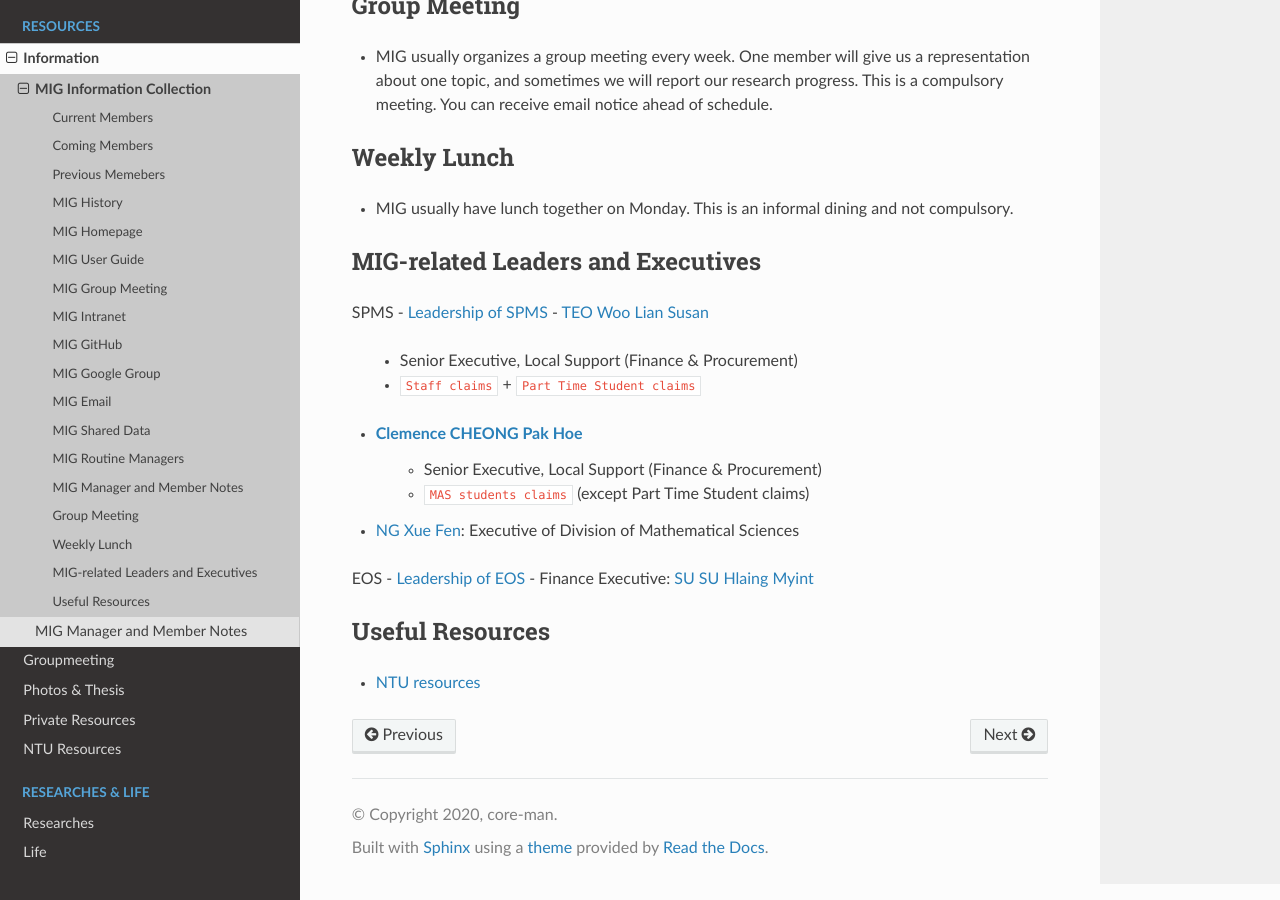
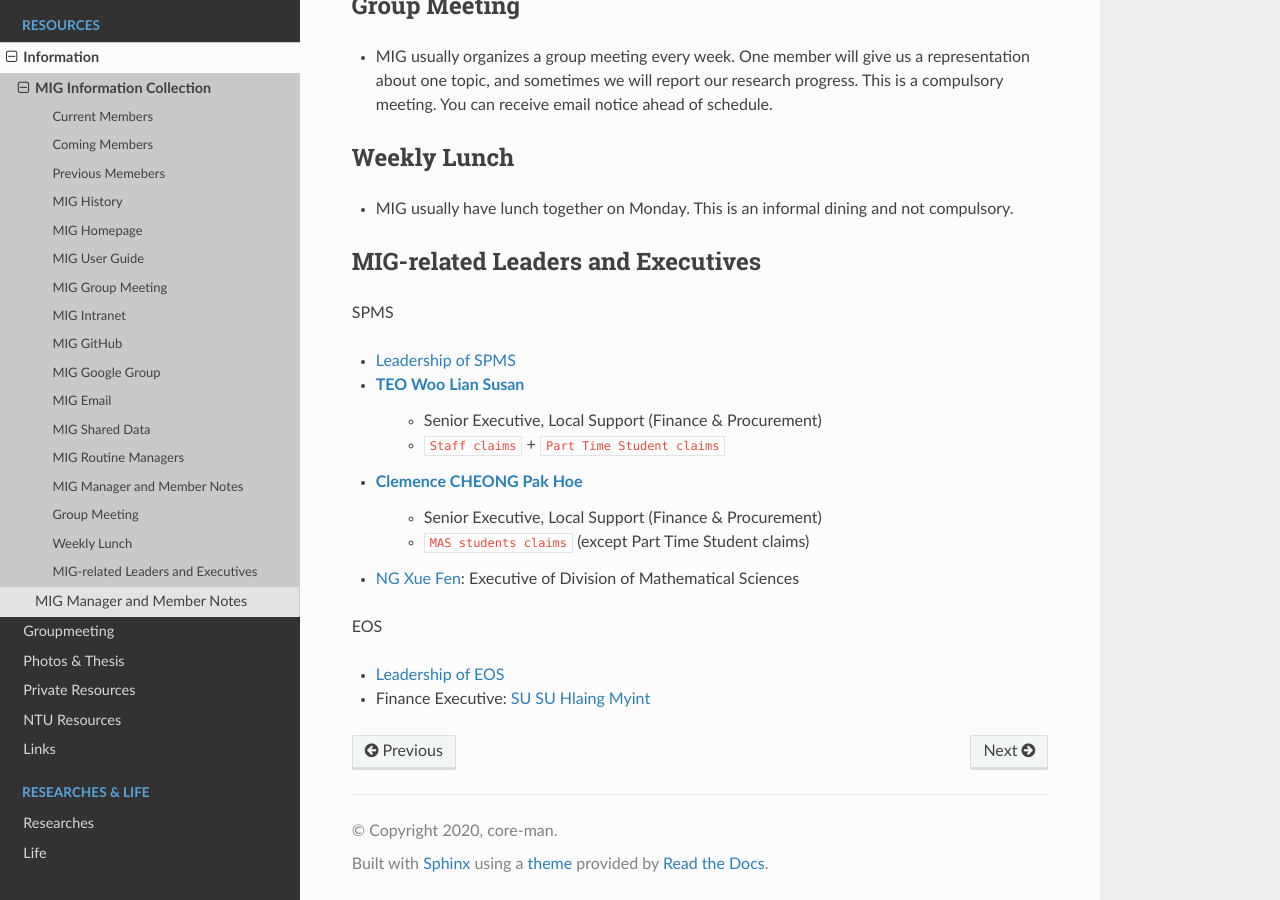
Before and after one commit to MIGG-NTU/MIG_Docs, a Sphinx documentation site: the page built from source/information/info.rst, in a window 1280 px wide and 900 px high, scrolled down 3640 px. Built offline with Sphinx 7.4.7 and the Read the Docs theme 2.0.0, drawn with Linux system fonts in a browser that asks for light colours.

Commit message:
add links

```diff
--- a/source/index.rst
+++ b/source/index.rst
@@ -26,6 +26,7 @@ Welcome to Mathematical Imaging and Geophysics Group (MIG) at NTU.
    photos-thesis/index
    resources-migg/index
    resources-ntu/index
+   links/index
 
 
 .. toctree::
--- a/source/information/info.rst
+++ b/source/information/info.rst
@@ -171,6 +171,7 @@ MIG-related Leaders and Executives
 ----------------------------------
 
 SPMS
+
 - `Leadership of SPMS <https://spms.ntu.edu.sg/aboutus/Pages/Leadership.aspx>`_
 - `TEO Woo Lian Susan <https://spms.ntu.edu.sg/aboutus/Our-People/Pages/Chairs-Office.aspx>`_
     - Senior Executive, Local Support (Finance & Procurement)
@@ -181,11 +182,6 @@ SPMS
 - `NG Xue Fen <https://spms.ntu.edu.sg/MathematicalSciences/People/Pages/Administrative--Teaching-Staff.aspx>`_: Executive of Division of Mathematical Sciences
 
 EOS
+
 - `Leadership of EOS <https://earthobservatory.sg/about/director>`_
 - Finance Executive: `SU SU Hlaing Myint <https://earthobservatory.sg/people/su-su-hlaing-myint>`_
-
-
-Useful Resources
-----------------
-
-- `NTU resources <https://github.com/MathImaging-Geophysics-Group/resources.ntu>`_
```
Also changed, not shown: source/links/index.rst (added, +19 -0 lines).
